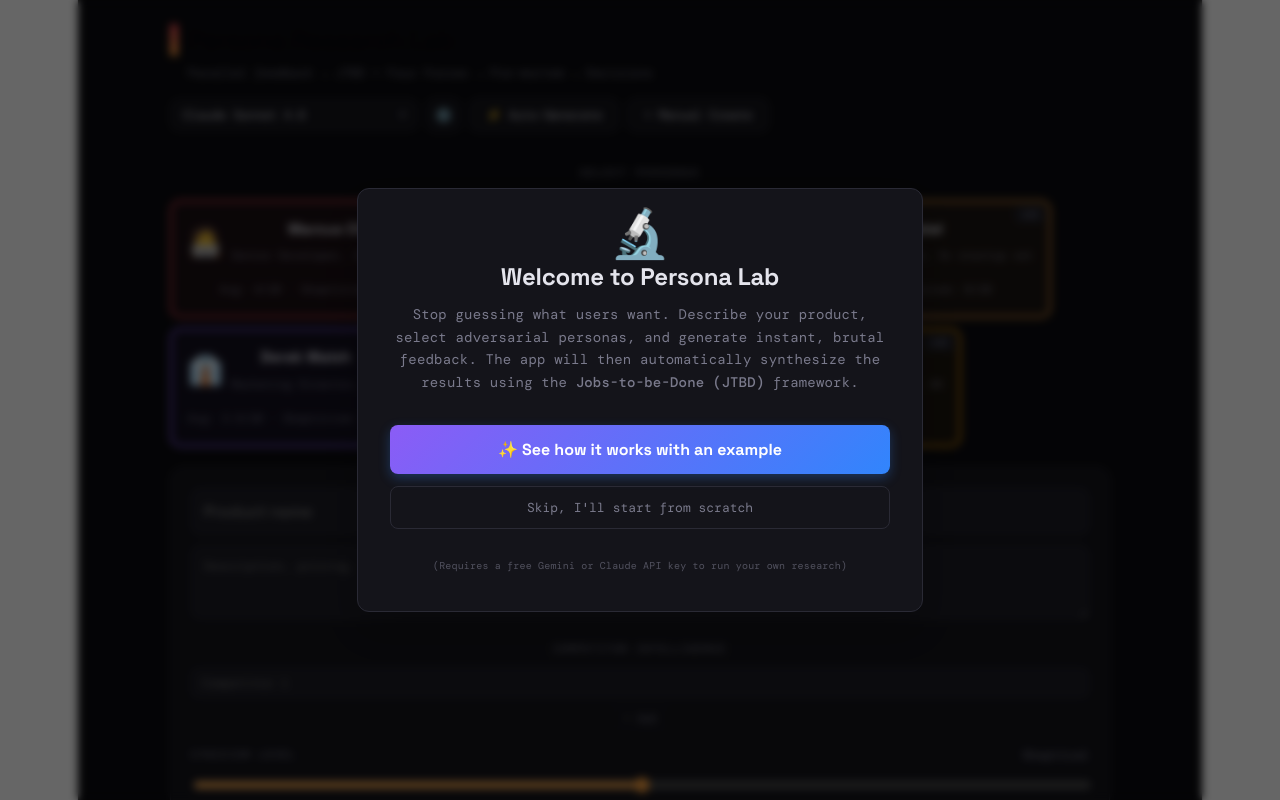
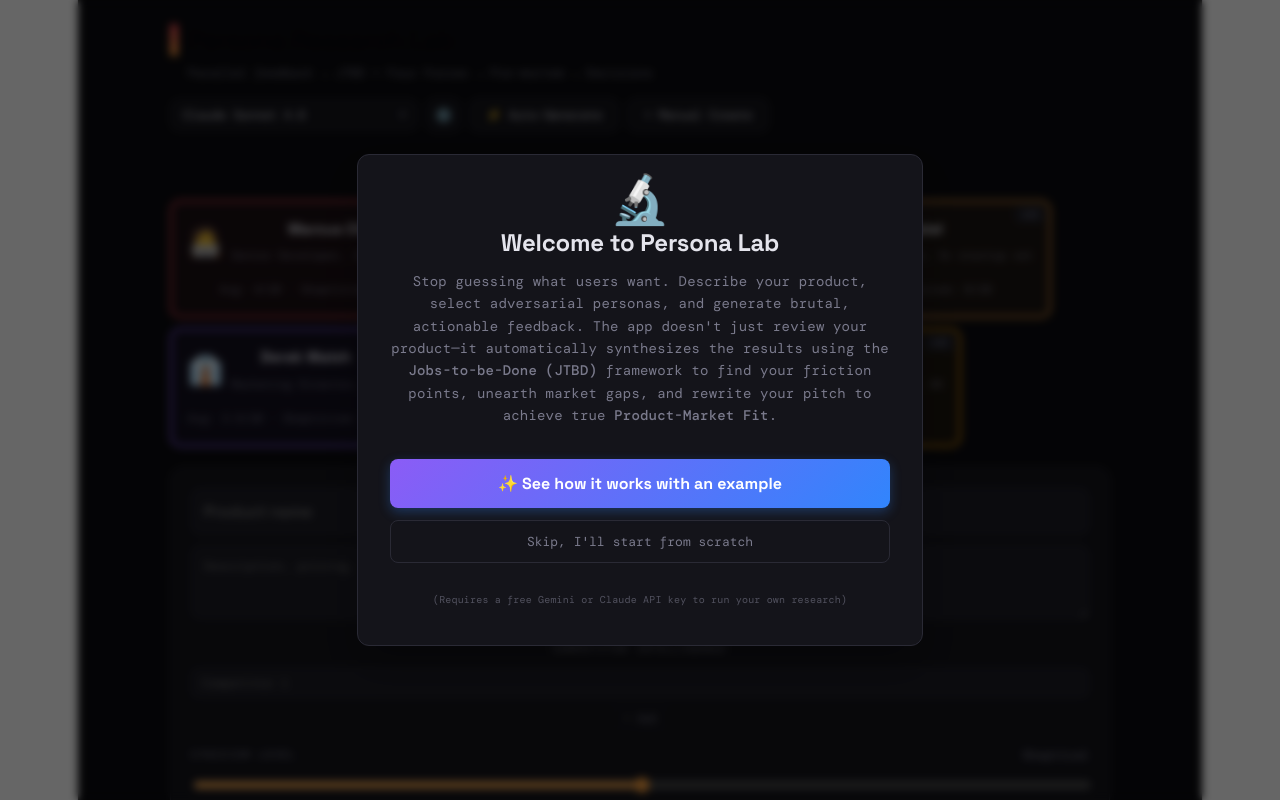
Before and after one commit to djfisher/persona-lab, a React (Vite) app: page / in a window 1280 px wide. Shown: the top 800 px of the page. Built offline with nearby package versions, Linux system fonts and the light colour scheme; what @react-pdf/renderer would draw is missing.

Commit message:
style: Update Welcome Modal copy to emphasize Product-Market Fit
Revised the modal description to better communicate the true value of the app: it doesn't just generate reviews, it uses JTBD synthesis to help users perfect their product and find product-market fit.

```diff
--- a/src/components/panels/WelcomeModal.jsx
+++ b/src/components/panels/WelcomeModal.jsx
@@ -12,8 +12,8 @@ export const WelcomeModal = ({ onSkip, onLoadExample }) => {
         </h2>
 
         <p style={{ fontSize: 14, color: "var(--t2)", fontFamily: "var(--mono)", lineHeight: 1.6, textAlign: "center", marginBottom: 32 }}>
-          Stop guessing what users want. Describe your product, select adversarial personas, and generate instant, brutal feedback.
-          The app will then automatically synthesize the results using the <strong>Jobs-to-be-Done (JTBD)</strong> framework.
+          Stop guessing what users want. Describe your product, select adversarial personas, and generate brutal, actionable feedback.
+          The app doesn't just review your product—it automatically synthesizes the results using the <strong>Jobs-to-be-Done (JTBD)</strong> framework to find your friction points, unearth market gaps, and rewrite your pitch to achieve true <strong>Product-Market Fit</strong>.
         </p>
 
         <div style={{ display: "flex", flexDirection: "column", gap: 12 }}>
```
